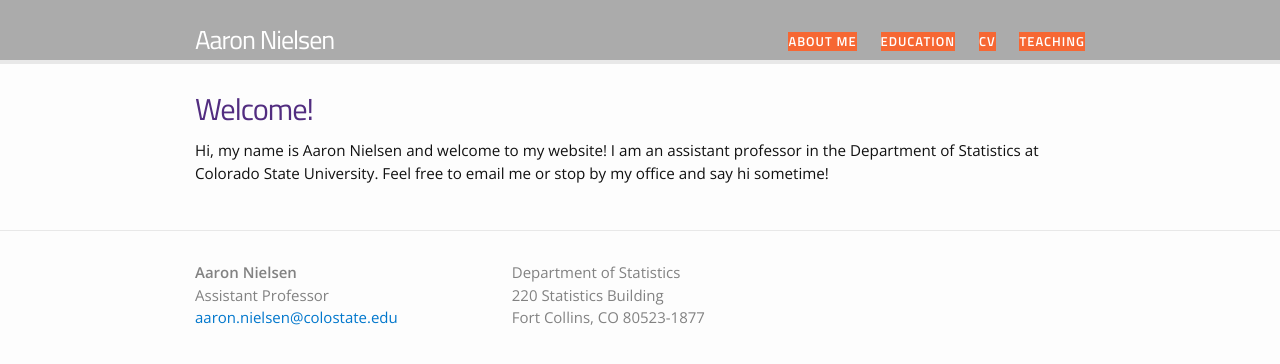
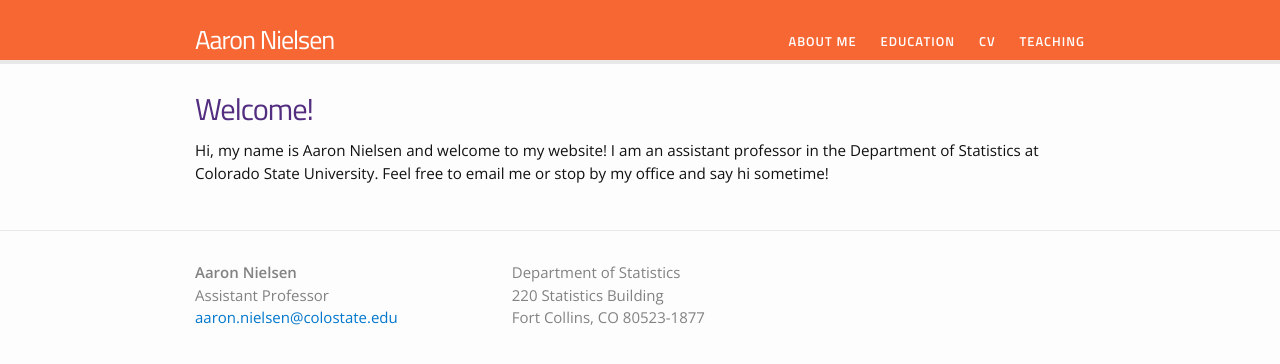
Before and after one commit to aaron-nielsen/aaron-nielsen.github.io, a Jekyll site: the page built from index.html, in a window 1280 px wide. Shown: the top 364 px of the page. Built offline with Jekyll 4.4.1, drawn with Linux system fonts in a browser that asks for light colours.

Commit message:
Update _header.scss

```diff
--- a/_sass/_header.scss
+++ b/_sass/_header.scss
@@ -5,7 +5,7 @@
     border-top: 0px solid $grey-color-dark;
 	border-bottom: 4px solid $grey-color-light;
     min-height: 56px;
-    background: #ABABAB url("images/1.jpg") 100% 100% no-repeat;
+    background: $clemson-orange;
 
     // Positioning context for the mobile navigation icon
     position: relative;
```
